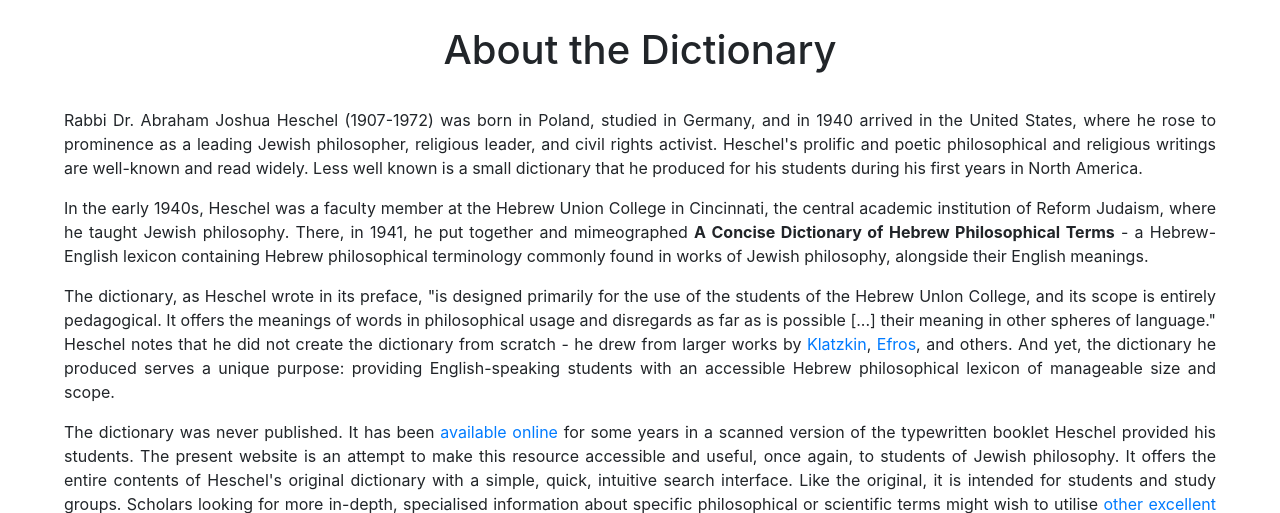
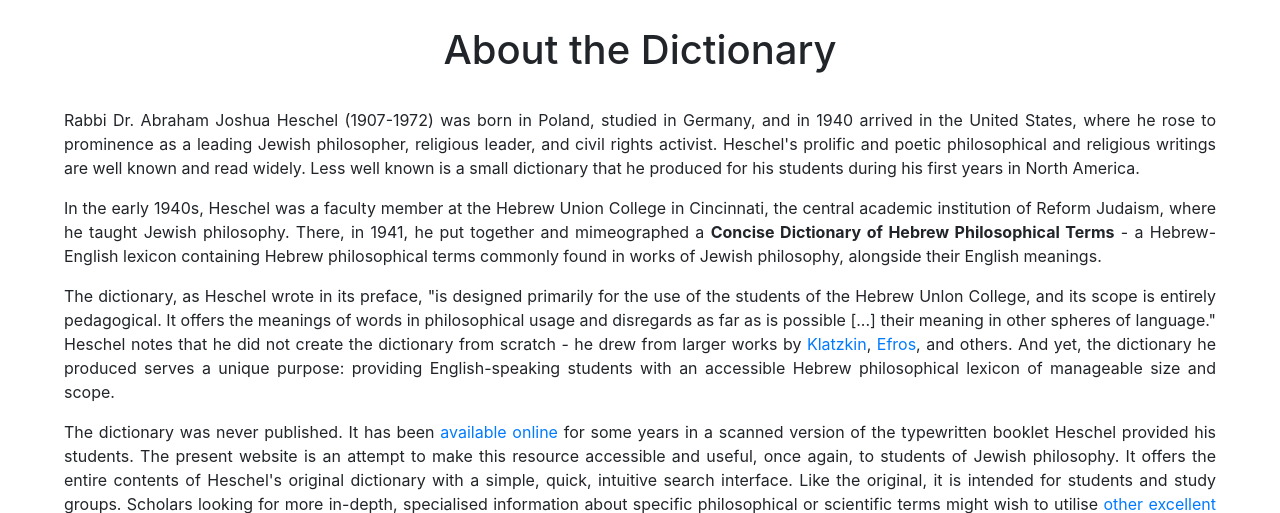
Before and after one commit to adsac/hescheldictionary, a Flask app: page /hescheldictionary/about in a window 1280 px wide. Shown: the part 56-569 px from the top of the page. Run offline with Flask 2, Linux system fonts and the light colour scheme; some libraries are stand-ins or nearby versions.

Commit message:
minor adjustments to about text

```diff
--- a/templates/about.html
+++ b/templates/about.html
@@ -6,11 +6,11 @@
 
 {% block body %} <p class="text-justify">Rabbi Dr. Abraham Joshua Heschel (1907-1972) was born in Poland, studied in Germany, and in 1940 arrived in the United States, where
   he rose to prominence as a leading Jewish philosopher, religious leader, and civil rights activist. Heschel's prolific and poetic philosophical and religious
-  writings are well-known and read widely. Less well known is a small dictionary that he produced for his students during his first years in North America.</p>
+  writings are well known and read widely. Less well known is a small dictionary that he produced for his students during his first years in North America.</p>
 
   <p class="text-justify">In the early 1940s, Heschel was a faculty member at the Hebrew Union College in Cincinnati, the central academic institution of Reform Judaism,
-  where he taught Jewish philosophy. There, in 1941, he put together and mimeographed <b>A Concise Dictionary of Hebrew Philosophical Terms</b> -
-  a Hebrew-English lexicon containing Hebrew philosophical terminology commonly found in works of Jewish philosophy, alongside their
+  where he taught Jewish philosophy. There, in 1941, he put together and mimeographed a <b>Concise Dictionary of Hebrew Philosophical Terms</b> -
+  a Hebrew-English lexicon containing Hebrew philosophical terms commonly found in works of Jewish philosophy, alongside their
   English meanings.</P>
 
   <p class="text-justify">The dictionary, as Heschel wrote in its preface, "is designed primarily for the use of the students of the Hebrew Unlon College,
```
